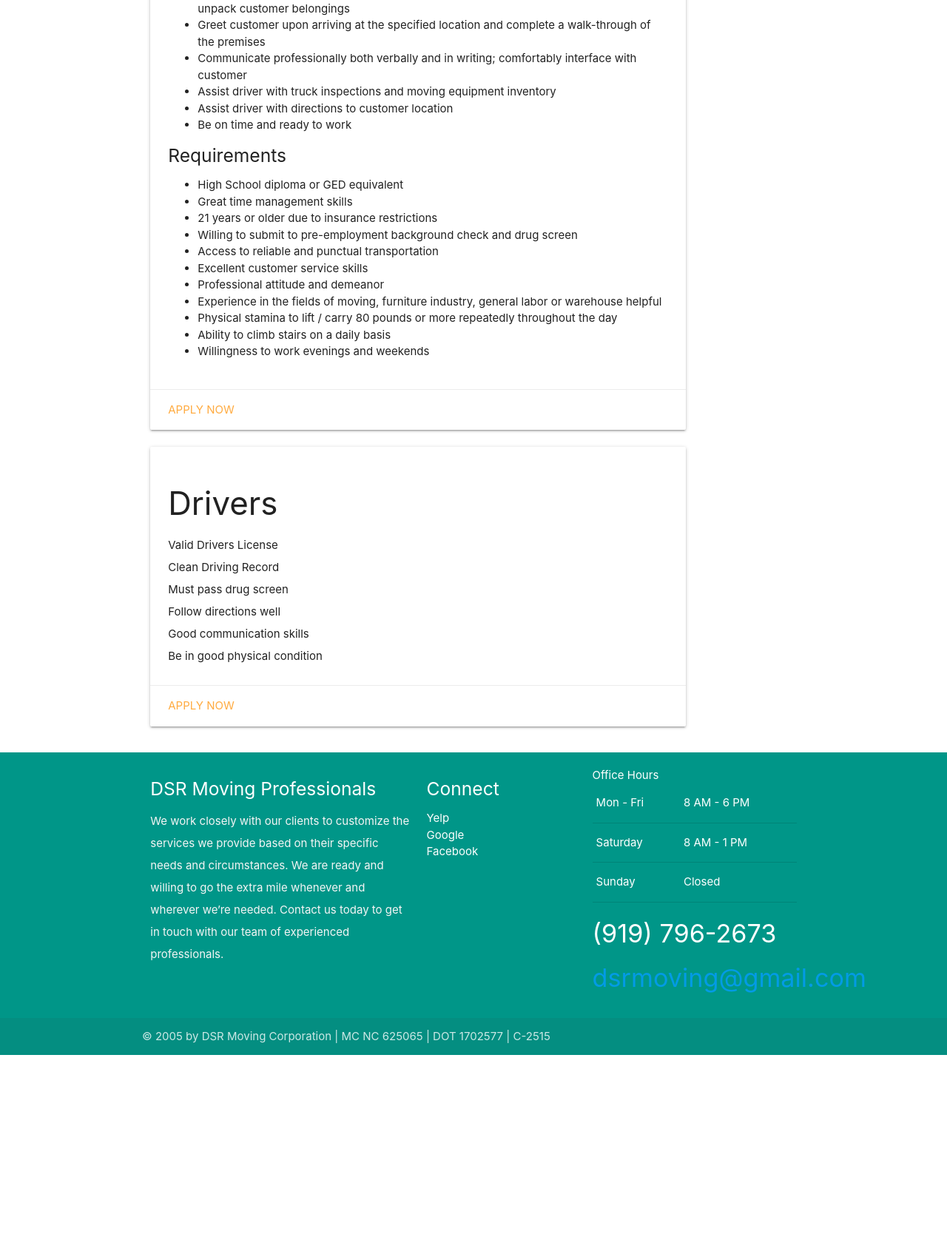
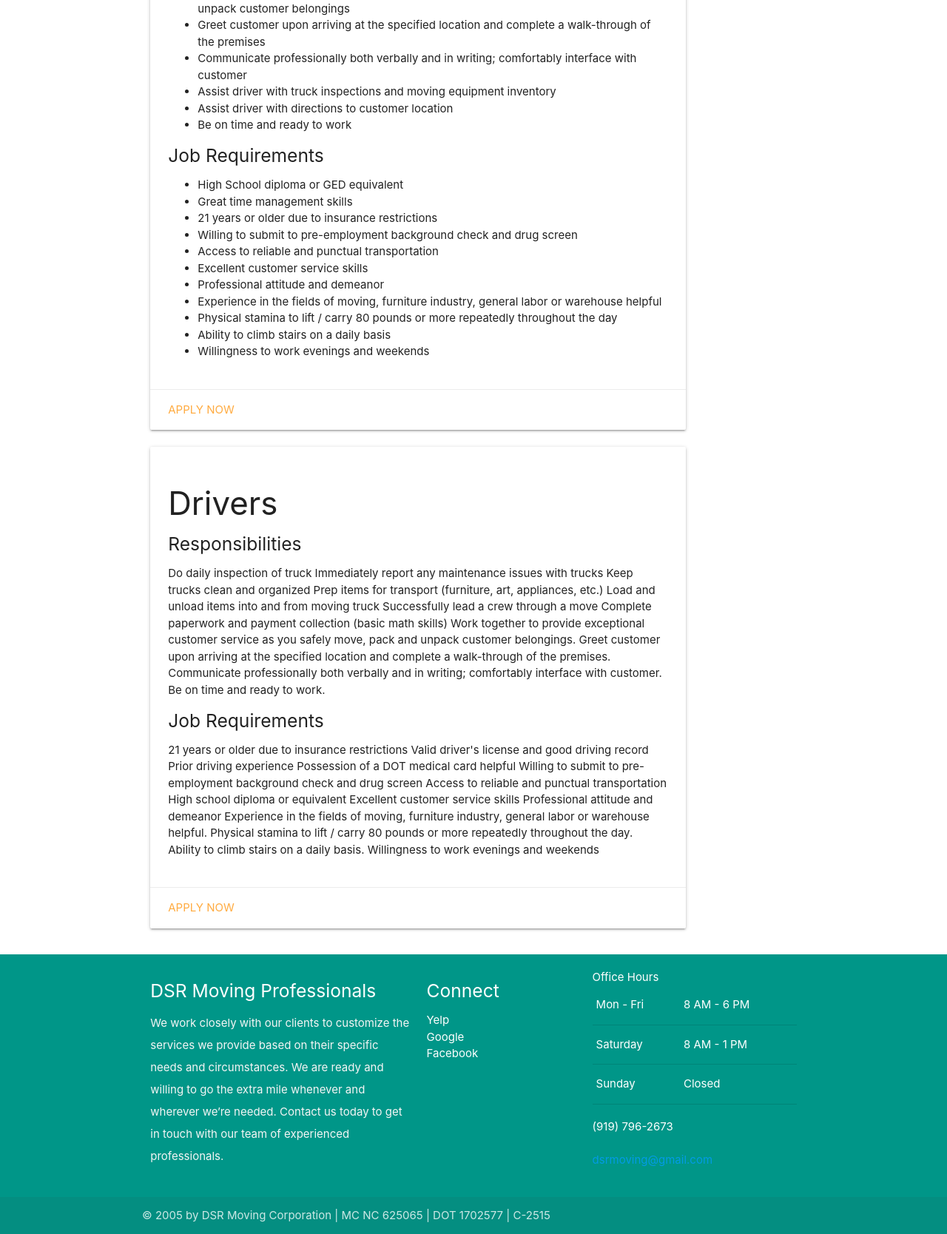
Before and after one commit to lamanaml/dsrmoving, a PHP site: page /careers.php in a window 1280 px wide. Shown: the part 978-2646 px from the top of the page at 74% size. Before the commit the page ends 2404 px from the top, so only its background shows below. Run offline with PHP 8.4, Linux system fonts and the light colour scheme; some libraries are stand-ins or nearby versions.

Commit message:
updated footer

```diff
--- a/careers.php
+++ b/careers.php
@@ -62,7 +62,7 @@
  <li>Be on time and ready to work</li>
 </ul>
 
-<h5 class="header">Requirements</h5>
+<h5 class="header">Job Requirements</h5>
              <ul class="browser-default">
 <li>High School diploma or GED equivalent</li>
 <li>Great time management skills</li>
@@ -92,12 +92,39 @@
             <div class="card-stacked">
             <div class="card-content">
                <h3 class="header">Drivers</h3>
-               <p>Valid Drivers License</p>
-               <p>Clean Driving Record</p>
-               <p>Must pass drug screen</p>
-               <p>Follow directions well</p>
-               <p>Good communication skills</p>
-               <p>Be in good physical condition</p>
+              <h5 class="header">Responsibilities</h3>
+              <ul class="browser-dfault">
+<li>Do daily inspection of truck
+Immediately report any maintenance issues with trucks
+Keep trucks clean and organized
+Prep items for transport (furniture, art, appliances, etc.)
+Load and unload items into and from moving truck
+Successfully lead a crew through a move
+Complete paperwork and payment collection (basic math skills)
+Work together to provide exceptional customer service as you safely move, pack and unpack customer belongings.
+Greet customer upon arriving at the specified location and complete a walk-through of the premises.
+Communicate professionally both verbally and in writing; comfortably interface with customer.
+Be on time and ready to work.
+</ul>
+
+<h5 class="header">Job Requirements</h3>
+<ul clss="browser-default">
+21 years or older due to insurance restrictions
+Valid driver's license and good driving record
+Prior driving experience
+Possession of a DOT medical card helpful
+Willing to submit to pre-employment background check and drug screen
+Access to reliable and punctual transportation
+High school diploma or equivalent
+Excellent customer service skills
+Professional attitude and demeanor
+Experience in the fields of moving, furniture industry, general labor or warehouse helpful.
+Physical stamina to lift / carry 80 pounds or more repeatedly throughout the day.
+Ability to climb stairs on a daily basis.
+Willingness to work evenings and weekends
+
+ </ul>
+
 
             </div>
          <div class="card-action">
--- a/footer.html
+++ b/footer.html
@@ -34,8 +34,8 @@
                   </tr>
                 </tbody>
               </table>
-              <p><h4>(919) 796-2673</h4> </p>
-              <p><h4><a href="mailto:dsrmoving@gmail.com">dsrmoving@gmail.com</a></h4></p>
+              <p>(919) 796-2673 </p>
+              <p><a href="mailto:dsrmoving@gmail.com">dsrmoving@gmail.com</a></p>
 
 
 
--- a/index.php
+++ b/index.php
@@ -73,6 +73,7 @@
           <p>Servicing moves to and from Raleigh, Durham, Chapel Hill and Surrounding Areas.</p>
         </div>
 
+
       </div>
       </div> -->
 
```
